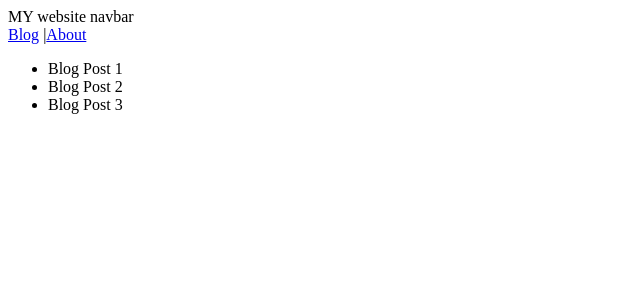
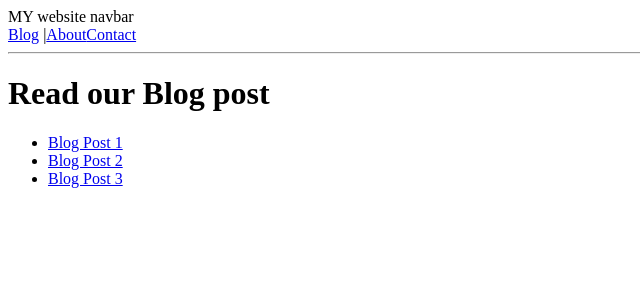
Before and after one commit to abmmejbha/NextJS_journey, a Next.js app in the folder my-app/: page /blog in a window 1280 px wide. Shown: the top 300 px of the page, without its empty margins (0-640 px from the left). Built offline with nearby package versions, Linux system fonts and the light colour scheme.

Commit message:
added contact page

```diff
--- a/my-app/src/app/blog/page.js
+++ b/my-app/src/app/blog/page.js
@@ -1,19 +1,42 @@
-export default function blog() {
-  const posts =[
-    {id: 1, title: "Blog Post 1", content: "This is the content of blog post 1"},
-    {id: 2, title: "Blog Post 2", content: "This is the content of blog post 2"},
-    {id: 3, title: "Blog Post 3", content: "This is the content of blog post 3"},
-  ]
+import React from "react";
+import Link from "next/link";
+
+export default function Blog() {
+  const posts = [
+    {
+      id: 1,
+      title: "Blog Post 1",
+      content: "This is the content of blog post 1",
+    },
+    {
+      id: 2,
+      title: "Blog Post 2",
+      content: "This is the content of blog post 2",
+    },
+    {
+      id: 3,
+      title: "Blog Post 3",
+      content: "This is the content of blog post 3",
+    },
+  ];
 
   return (
     <main className="mt-10">
       <div>
+        <h1 className="text-2xl font-bold mb-4">Read our Blog post </h1>
         <ul>
           {posts.map((post) => (
-            <li key={post.id} className="mb-4">{post.title}</li>
+            <li key={post.id} className="mb-4 ">
+              <Link
+                href={`/blog/${post.id}`}
+                className="text-blue-600 hover:underline font-medium"
+              >
+                {post.title}
+              </Link>
+            </li>
           ))}
         </ul>
       </div>
     </main>
-  )
+  );
 }
--- a/my-app/src/app/layout.js
+++ b/my-app/src/app/layout.js
@@ -8,6 +8,8 @@ export default function RootLayout({ children}) {
           MY website navbar <br/>
           <Link href="/blog">Blog</Link> <span className="mx-2">|</span>
           <Link href="/about">About</Link>
+          <Link href="/contact">Contact</Link>
+          <hr />
         </nav>
         {children}
       </body>
```
Also changed, not shown: my-app/src/app/blog/[id]/page.js (+7 -5 lines), my-app/src/app/contact/contact.js (+19 -8 lines).
